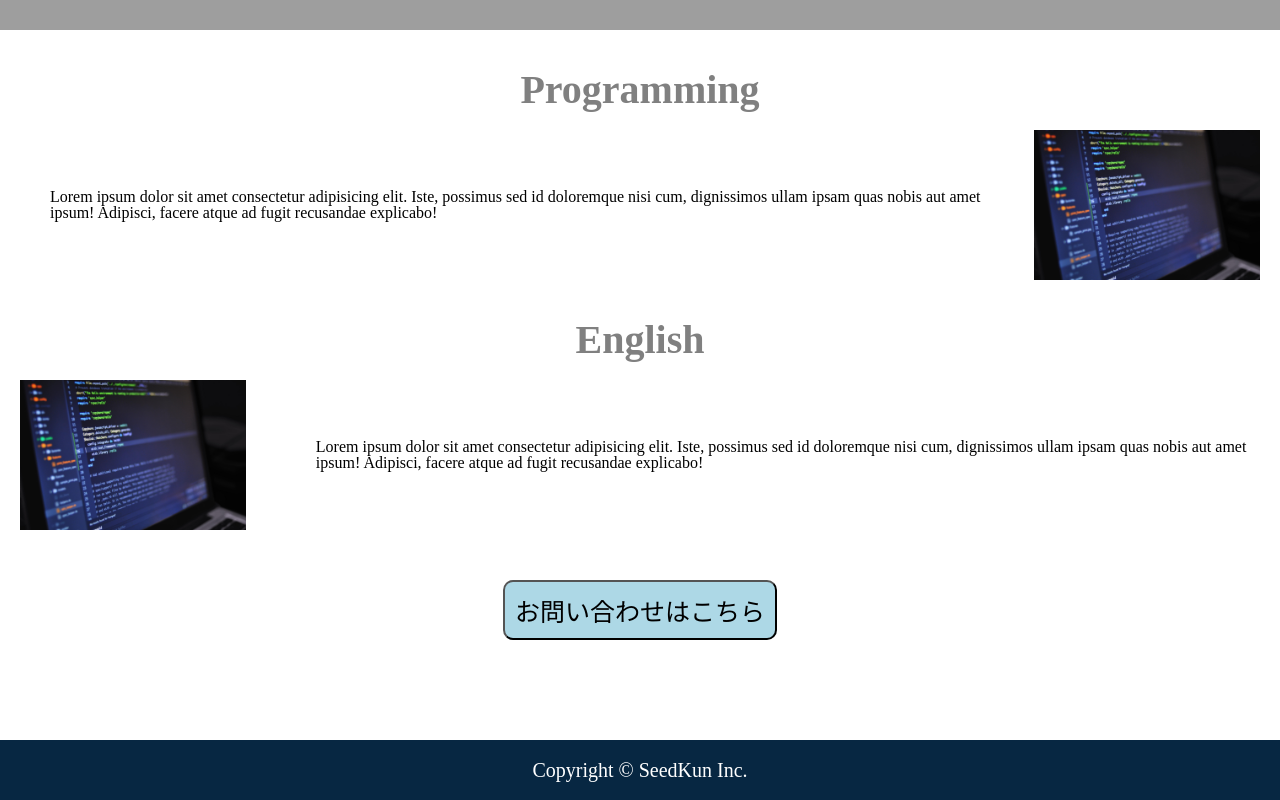
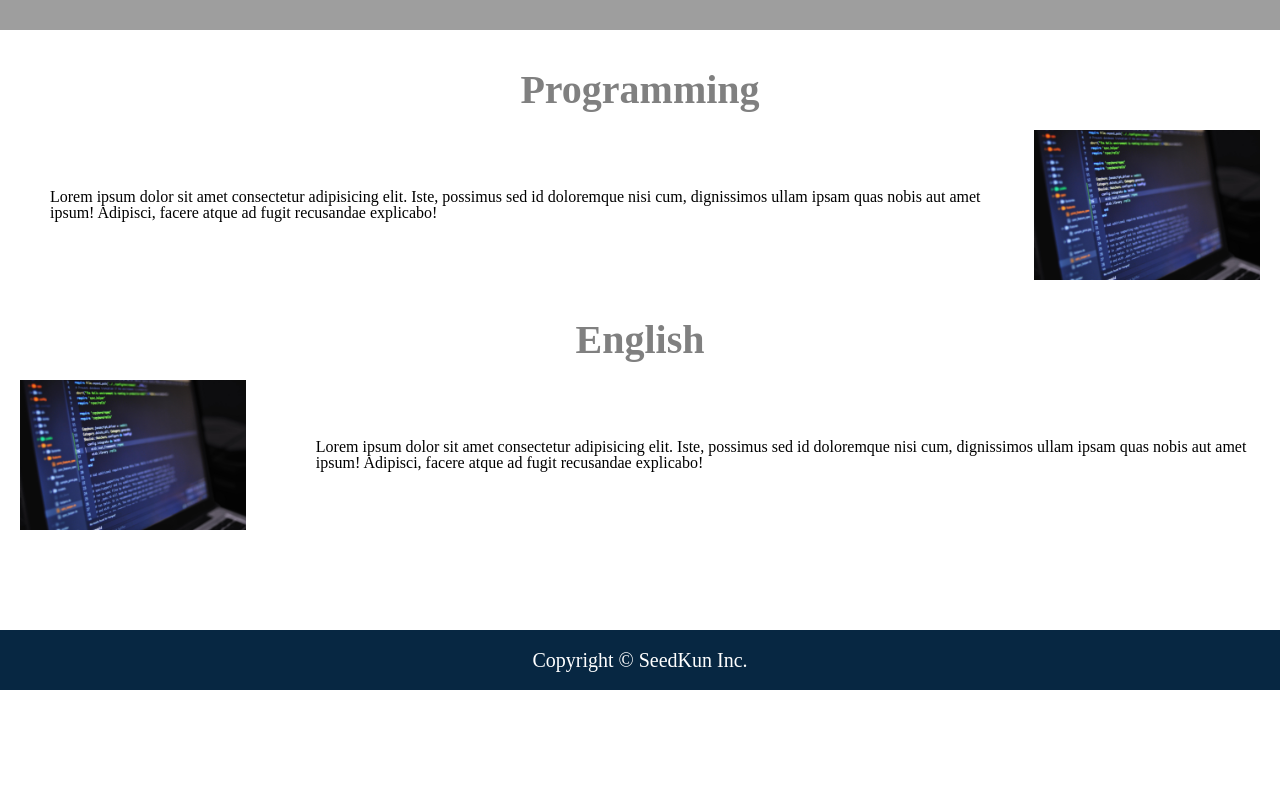
Before and after one commit to mami0712/welcome-nexseed, a plain HTML site: page index.html in a window 1280 px wide. Shown: the part 838-1638 px from the top of the page. After the commit the page ends 1528 px from the top, so only its background shows below. Drawn offline with Linux system fonts and the light colour scheme; grey boxes are pictures that could not be loaded.

Commit message:
ボタン削除

```diff
--- a/assets/css/style.css
+++ b/assets/css/style.css
@@ -161,25 +161,6 @@ margin-left: 50px;
   }
 }
 
-.contact button {
-  font-size: 30px;
-  padding: 10px;
-  background-color: lightblue;
-  border-radius: 10px;
-  transition-property: background-color;
-  transition-duration: 0.5s;
-  font-size: 25px;
-}
-
-.contact {
-  margin-top: 50px;
-  text-align: center;
-}
-
-button:hover {
-  background-color: khaki;
-}
-
 .footer {
   background-color: #072742;
   color: #ffffff;
--- a/index.html
+++ b/index.html
@@ -72,14 +72,6 @@
         <p class="discription">Lorem ipsum dolor sit amet consectetur adipisicing elit. Iste, possimus sed id doloremque nisi cum, dignissimos ullam ipsam quas nobis aut amet ipsum! Adipisci, facere atque ad fugit recusandae explicabo!</p>
     </div>
     </section>
-
-    <div class="contact">
-      <button class="cintact-btn">
-        お問い合わせはこちら
-      </button>
-
-    </div>
-
   </main>
 
   <footer class="footer">
```
